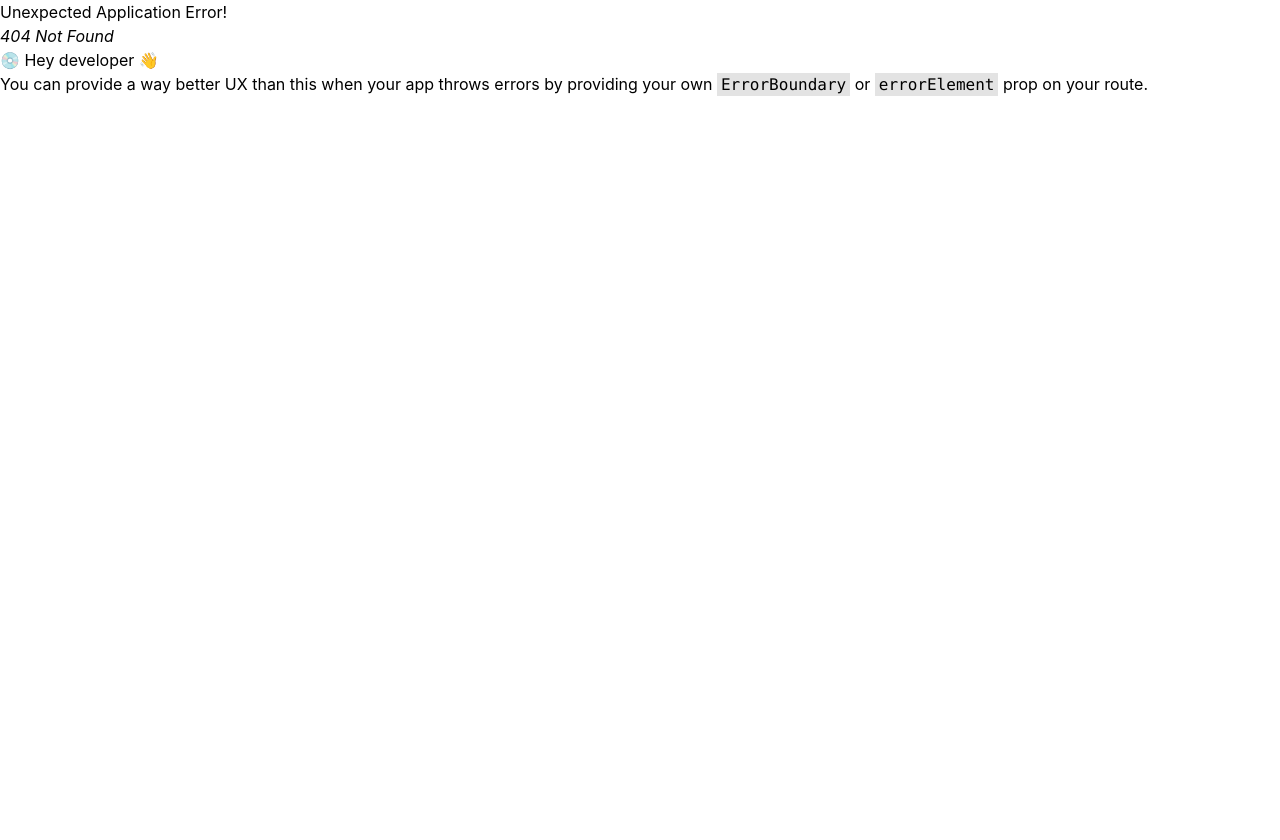
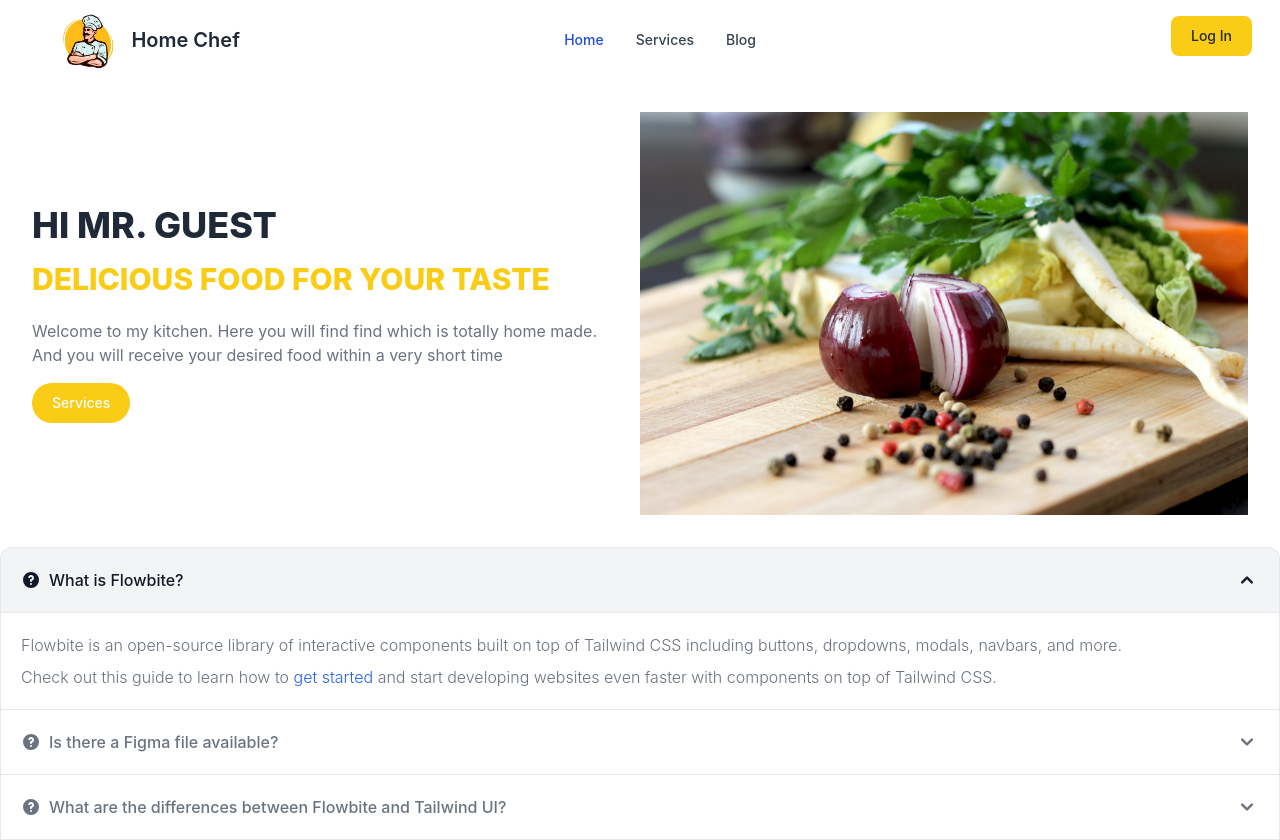
Before and after one commit to Abdur-Rahman-Apu/home-chef-client, a React (Create React App) app: page /blog in a window 1280 px wide. Before the commit this address had no page. Before the commit the page ends 800 px from the top, so only its background shows below. Built offline with nearby package versions, Linux system fonts and the light colour scheme.

Commit message:
Navbar is added

```diff
--- a/package.json
+++ b/package.json
@@ -6,8 +6,7 @@
     "@testing-library/jest-dom": "^5.16.5",
     "@testing-library/react": "^13.4.0",
     "@testing-library/user-event": "^13.5.0",
-    "flowbite": "^1.5.3",
-    "flowbite-react": "^0.3.4",
+    "daisyui": "^2.38.1",
     "react": "^18.2.0",
     "react-dom": "^18.2.0",
     "react-hot-toast": "^2.4.0",
--- /dev/null
+++ b/src/Components/Blog/Blog.js
@@ -0,0 +1,55 @@
+import React from 'react';
+
+const Blog = () => {
+    return (
+        <div>
+
+            <div id="accordion-open" data-accordion="open">
+                <h2 id="accordion-open-heading-1">
+                    <button type="button" class="flex items-center justify-between w-full p-5 font-medium text-left border border-b-0 border-gray-200 rounded-t-xl focus:ring-4 focus:ring-gray-200 dark:focus:ring-gray-800 dark:border-gray-700 hover:bg-gray-100 dark:hover:bg-gray-800 bg-gray-100 dark:bg-gray-800 text-gray-900 dark:text-white" data-accordion-target="#accordion-open-body-1" aria-expanded="true" aria-controls="accordion-open-body-1">
+                        <span class="flex items-center"><svg class="w-5 h-5 mr-2 shrink-0" fill="currentColor" viewBox="0 0 20 20" xmlns="http://www.w3.org/2000/svg"><path fill-rule="evenodd" d="M18 10a8 8 0 11-16 0 8 8 0 0116 0zm-8-3a1 1 0 00-.867.5 1 1 0 11-1.731-1A3 3 0 0113 8a3.001 3.001 0 01-2 2.83V11a1 1 0 11-2 0v-1a1 1 0 011-1 1 1 0 100-2zm0 8a1 1 0 100-2 1 1 0 000 2z" clip-rule="evenodd"></path></svg> What is Flowbite?</span>
+                        <svg data-accordion-icon="" class="w-6 h-6 rotate-180 shrink-0" fill="currentColor" viewBox="0 0 20 20" xmlns="http://www.w3.org/2000/svg"><path fill-rule="evenodd" d="M5.293 7.293a1 1 0 011.414 0L10 10.586l3.293-3.293a1 1 0 111.414 1.414l-4 4a1 1 0 01-1.414 0l-4-4a1 1 0 010-1.414z" clip-rule="evenodd"></path></svg>
+                    </button>
+                </h2>
+                <div id="accordion-open-body-1" class="" aria-labelledby="accordion-open-heading-1">
+                    <div class="p-5 font-light border border-b-0 border-gray-200 dark:border-gray-700 dark:bg-gray-900">
+                        <p class="mb-2 text-gray-500 dark:text-gray-400">Flowbite is an open-source library of interactive components built on top of Tailwind CSS including buttons, dropdowns, modals, navbars, and more.</p>
+                        <p class="text-gray-500 dark:text-gray-400">Check out this guide to learn how to <a href="/docs/getting-started/introduction/" class="text-blue-600 dark:text-blue-500 hover:underline">get started</a> and start developing websites even faster with components on top of Tailwind CSS.</p>
+                    </div>
+                </div>
+                <h2 id="accordion-open-heading-2">
+                    <button type="button" class="flex items-center justify-between w-full p-5 font-medium text-left text-gray-500 border border-b-0 border-gray-200 focus:ring-4 focus:ring-gray-200 dark:focus:ring-gray-800 dark:border-gray-700 dark:text-gray-400 hover:bg-gray-100 dark:hover:bg-gray-800" data-accordion-target="#accordion-open-body-2" aria-expanded="false" aria-controls="accordion-open-body-2">
+                        <span class="flex items-center"><svg class="w-5 h-5 mr-2 shrink-0" fill="currentColor" viewBox="0 0 20 20" xmlns="http://www.w3.org/2000/svg"><path fill-rule="evenodd" d="M18 10a8 8 0 11-16 0 8 8 0 0116 0zm-8-3a1 1 0 00-.867.5 1 1 0 11-1.731-1A3 3 0 0113 8a3.001 3.001 0 01-2 2.83V11a1 1 0 11-2 0v-1a1 1 0 011-1 1 1 0 100-2zm0 8a1 1 0 100-2 1 1 0 000 2z" clip-rule="evenodd"></path></svg>Is there a Figma file available?</span>
+                        <svg data-accordion-icon="" class="w-6 h-6 shrink-0" fill="currentColor" viewBox="0 0 20 20" xmlns="http://www.w3.org/2000/svg"><path fill-rule="evenodd" d="M5.293 7.293a1 1 0 011.414 0L10 10.586l3.293-3.293a1 1 0 111.414 1.414l-4 4a1 1 0 01-1.414 0l-4-4a1 1 0 010-1.414z" clip-rule="evenodd"></path></svg>
+                    </button>
+                </h2>
+                <div id="accordion-open-body-2" class="hidden" aria-labelledby="accordion-open-heading-2">
+                    <div class="p-5 font-light border border-b-0 border-gray-200 dark:border-gray-700">
+                        <p class="mb-2 text-gray-500 dark:text-gray-400">Flowbite is first conceptualized and designed using the Figma software so everything you see in the library has a design equivalent in our Figma file.</p>
+                        <p class="text-gray-500 dark:text-gray-400">Check out the <a href="https://flowbite.com/figma/" class="text-blue-600 dark:text-blue-500 hover:underline">Figma design system</a> based on the utility classes from Tailwind CSS and components from Flowbite.</p>
+                    </div>
+                </div>
+                <h2 id="accordion-open-heading-3">
+                    <button type="button" class="flex items-center justify-between w-full p-5 font-medium text-left text-gray-500 border border-gray-200 focus:ring-4 focus:ring-gray-200 dark:focus:ring-gray-800 dark:border-gray-700 dark:text-gray-400 hover:bg-gray-100 dark:hover:bg-gray-800" data-accordion-target="#accordion-open-body-3" aria-expanded="false" aria-controls="accordion-open-body-3">
+                        <span class="flex items-center"><svg class="w-5 h-5 mr-2 shrink-0" fill="currentColor" viewBox="0 0 20 20" xmlns="http://www.w3.org/2000/svg"><path fill-rule="evenodd" d="M18 10a8 8 0 11-16 0 8 8 0 0116 0zm-8-3a1 1 0 00-.867.5 1 1 0 11-1.731-1A3 3 0 0113 8a3.001 3.001 0 01-2 2.83V11a1 1 0 11-2 0v-1a1 1 0 011-1 1 1 0 100-2zm0 8a1 1 0 100-2 1 1 0 000 2z" clip-rule="evenodd"></path></svg> What are the differences between Flowbite and Tailwind UI?</span>
+                        <svg data-accordion-icon="" class="w-6 h-6 shrink-0" fill="currentColor" viewBox="0 0 20 20" xmlns="http://www.w3.org/2000/svg"><path fill-rule="evenodd" d="M5.293 7.293a1 1 0 011.414 0L10 10.586l3.293-3.293a1 1 0 111.414 1.414l-4 4a1 1 0 01-1.414 0l-4-4a1 1 0 010-1.414z" clip-rule="evenodd"></path></svg>
+                    </button>
+                </h2>
+                <div id="accordion-open-body-3" class="hidden" aria-labelledby="accordion-open-heading-3">
+                    <div class="p-5 font-light border border-t-0 border-gray-200 dark:border-gray-700">
+                        <p class="mb-2 text-gray-500 dark:text-gray-400">The main difference is that the core components from Flowbite are open source under the MIT license, whereas Tailwind UI is a paid product. Another difference is that Flowbite relies on smaller and standalone components, whereas Tailwind UI offers sections of pages.</p>
+                        <p class="mb-2 text-gray-500 dark:text-gray-400">However, we actually recommend using both Flowbite, Flowbite Pro, and even Tailwind UI as there is no technical reason stopping you from using the best of two worlds.</p>
+                        <p class="mb-2 text-gray-500 dark:text-gray-400">Learn more about these technologies:</p>
+                        <ul class="pl-5 text-gray-500 list-disc dark:text-gray-400">
+                            <li><a href="https://flowbite.com/pro/" class="text-blue-600 dark:text-blue-500 hover:underline">Flowbite Pro</a></li>
+                            <li><a href="https://tailwindui.com/" rel="nofollow" class="text-blue-600 dark:text-blue-500 hover:underline">Tailwind UI</a></li>
+                        </ul>
+                    </div>
+                </div>
+            </div>
+
+        </div>
+    );
+};
+
+export default Blog;
--- /dev/null
+++ b/src/Components/Home/Banner/Banner.js
@@ -0,0 +1,29 @@
+import React from 'react';
+import BannerImage from '../../../Assets/Banner/banner-img.jpg';
+
+const Banner = () => {
+    return (
+        <div className='container flex basis-2/4 my-8'>
+            <div className='w-1/2 flex flex-col justify-center'>
+                <div className="title">
+                    <h1 className=" text-4xl leading-relaxed uppercase font-extrabold dark:text-white">Hi Mr. Guest</h1>
+                    <h1 className=" text-3xl leading-relaxed uppercase font-extrabold text-yellow-400  dark:text-white">Delicious food for your taste</h1>
+                </div>
+                <div className="sub-title">
+                    <p className='my-4 text-gray-500 dark:text-gray-400'> Welcome to my kitchen. Here you will find find which is totally home made.
+
+                        <br />
+                        And you will receive your desired food within a very short time</p>
+                </div>
+                <div>
+                    <button type="button" class="text-white bg-yellow-400 hover:bg-yellow-500 focus:outline-none focus:ring-4 focus:ring-yellow-300 font-medium rounded-full text-sm px-5 py-2.5 text-center mr-2 mb-2 dark:focus:ring-yellow-900">Services</button>
+                </div>
+            </div>
+            <div className="w-1/2">
+                <img src={BannerImage} alt="banner" />
+            </div>
+        </div>
+    );
+};
+
+export default Banner;
--- a/src/Components/Home/Home/Home.js
+++ b/src/Components/Home/Home/Home.js
@@ -1,10 +1,12 @@
 import React from 'react';
 import Navbar from '../../Shared/Navbar/Navbar';
+import Banner from '../Banner/Banner';
 
 const Home = () => {
     return (
-        <div>
+        <div className='mx-8'>
             <Navbar></Navbar>
+            <Banner></Banner>
         </div>
     );
 };
--- a/src/Components/Shared/Navbar/Navbar.js
+++ b/src/Components/Shared/Navbar/Navbar.js
@@ -6,47 +6,49 @@
 
     const menuItems = <>
         <li>
-            <Link href="#" className="block py-2 pr-4 pl-3 text-white bg-blue-700 rounded md:bg-transparent md:text-blue-700 md:p-0 dark:text-white" aria-current="page">Home</Link>
+            <Link to='/' className="block py-2 pr-4 pl-3 text-white bg-blue-700 rounded md:bg-transparent md:text-blue-700 md:p-0 dark:text-white" aria-current="page">Home</Link>
         </li>
         <li>
-            <Link href="#" className="block py-2 pr-4 pl-3 text-gray-700 rounded hover:bg-gray-100 md:hover:bg-transparent md:border-0 md:hover:text-blue-700 md:p-0 dark:text-gray-400 md:dark:hover:text-white dark:hover:bg-gray-700 dark:hover:text-white md:dark:hover:bg-transparent">Services</Link>
+            <Link to='/services' className="block py-2 pr-4 pl-3 text-gray-700 rounded hover:bg-gray-100 md:hover:bg-transparent md:border-0 md:hover:text-blue-700 md:p-0 dark:text-gray-400 md:dark:hover:text-white dark:hover:bg-gray-700 dark:hover:text-white md:dark:hover:bg-transparent">Services</Link>
         </li>
         <li>
-            <Link href="#" className="block py-2 pr-4 pl-3 text-gray-700 rounded hover:bg-gray-100 md:hover:bg-transparent md:border-0 md:hover:text-blue-700 md:p-0 dark:text-gray-400 md:dark:hover:text-white dark:hover:bg-gray-700 dark:hover:text-white md:dark:hover:bg-transparent">Blog</Link>
+            <Link to='/blog' className="block py-2 pr-4 pl-3 text-gray-700 rounded hover:bg-gray-100 md:hover:bg-transparent md:border-0 md:hover:text-blue-700 md:p-0 dark:text-gray-400 md:dark:hover:text-white dark:hover:bg-gray-700 dark:hover:text-white md:dark:hover:bg-transparent">Blog</Link>
         </li>
     </>
     return (
-        <div className='px-5'>
+        <div>
 
-            <nav className="bg-white border-gray-200 px-2 sm:px-4 py-2.5 rounded dark:bg-gray-900">
-                <div className="container flex flex-wrap justify-between items-center mx-auto">
+
+
+            <div className="navbar bg-base-100 mx-5">
+                <div className="navbar-start">
+                    <div className="dropdown">
+                        <label tabIndex={0} className="btn btn-ghost lg:hidden">
+                            <svg xmlns="http://www.w3.org/2000/svg" className="h-5 w-5" fill="none" viewBox="0 0 24 24" stroke="currentColor"><path strokeLinecap="round" strokeLinejoin="round" strokeWidth="2" d="M4 6h16M4 12h8m-8 6h16" /></svg>
+                        </label>
+                        <ul tabIndex={0} className="menu menu-compact dropdown-content mt-3 p-2 shadow bg-base-100 rounded-box w-52">
+                            {menuItems}
+                        </ul>
+                    </div>
                     <Link to="/" className="flex items-center">
                         <img src={Logo} className="mr-3 h-6 sm:h-16" alt="Logo" />
                         <span className="self-center text-xl font-semibold whitespace-nowrap dark:text-white">Home Chef</span>
                     </Link>
-                    <button data-collapse-toggle="navbar-default" type="button" className="inline-flex items-center p-2 ml-3 text-sm text-gray-500 rounded-lg md:hidden hover:bg-gray-100 focus:outline-none focus:ring-2 focus:ring-gray-200 dark:text-gray-400 dark:hover:bg-gray-700 dark:focus:ring-gray-600" aria-controls="navbar-default" aria-expanded="false">
-                        <span className="sr-only">Open main menu</span>
-                        <svg className="w-6 h-6" aria-hidden="true" fill="currentColor" viewBox="0 0 20 20" xmlns="http://www.w3.org/2000/svg"><path fill-rule="evenodd" d="M3 5a1 1 0 011-1h12a1 1 0 110 2H4a1 1 0 01-1-1zM3 10a1 1 0 011-1h12a1 1 0 110 2H4a1 1 0 01-1-1zM3 15a1 1 0 011-1h12a1 1 0 110 2H4a1 1 0 01-1-1z" clip-rule="evenodd"></path></svg>
-                    </button>
-                    <div className="hidden w-full  md:block md:w-auto" id="navbar-default">
+                </div>
+                <div className="navbar-center hidden lg:flex">
+                    <ul tabIndex={0} className=" menu menu-horizontal flex flex-col p-4 mt-4 bg-gray-50 rounded-lg border border-gray-100 md:flex-row md:space-x-8 md:mt-0 md:text-sm md:font-medium md:border-0 md:bg-white dark:bg-gray-800 md:dark:bg-gray-900 dark:border-gray-700">
 
-                        <ul className="flex flex-col p-4 mt-4 bg-gray-50 rounded-lg border border-gray-100 md:flex-row md:space-x-8 md:mt-0 md:text-sm md:font-medium md:border-0 md:bg-white dark:bg-gray-800 md:dark:bg-gray-900 dark:border-gray-700">
-
-                            {menuItems}
+                        {menuItems}
 
 
-                        </ul>
-                    </div>
+                    </ul>
+                </div>
+                <div className="navbar-end">
+                    <Link to='/login'><button type="button" class="focus:outline-none  bg-yellow-400 hover:bg-yellow-500 focus:ring-4 focus:ring-yellow-300 font-medium rounded-lg text-sm px-5 py-2.5 mr-2 mb-2 dark:focus:ring-yellow-900">Log In</button></Link>
+                </div>
+            </div>
 
-                    {/* log in button  */}
 
-                    <button type="button" class="text-white bg-yellow-400 hover:bg-yellow-500 focus:outline-none focus:ring-4 focus:ring-yellow-300 font-medium rounded-full text-sm px-5 py-2.5 text-center mr-2 mb-2 dark:focus:ring-yellow-900">Login</button>
-
-                    <div>
-
-                    </div>
-                </div>
-            </nav>
 
         </div>
     );
--- a/src/Routes/Routes/Routes.js
+++ b/src/Routes/Routes/Routes.js
@@ -1,4 +1,5 @@
 import { createBrowserRouter } from "react-router-dom"
+import Blog from "../../Components/Blog/Blog"
 import Main from "../../Layouts/Main"
 
 
@@ -7,7 +8,10 @@
         path: '/',
         element: <Main></Main>,
         children: [
-
+            {
+                path: '/blog',
+                element: <Blog></Blog>
+            }
         ]
     }
 ])
--- a/tailwind.config.js
+++ b/tailwind.config.js
@@ -2,12 +2,10 @@
 module.exports = {
   content: [
     "./src/**/*.{js,jsx,ts,tsx}",
-    'node_modules/flowbite-react/**/*.{js,jsx,ts,tsx}',
   ],
   theme: {
     extend: {},
   },
-  plugins: [
-    require('flowbite/plugin')
-  ],
+  plugins: [require("daisyui")],
+
 }
```
Also changed, not shown: public/index.html (+6 -4 lines), 1 other file (tests, documents, lock files or other folders).
